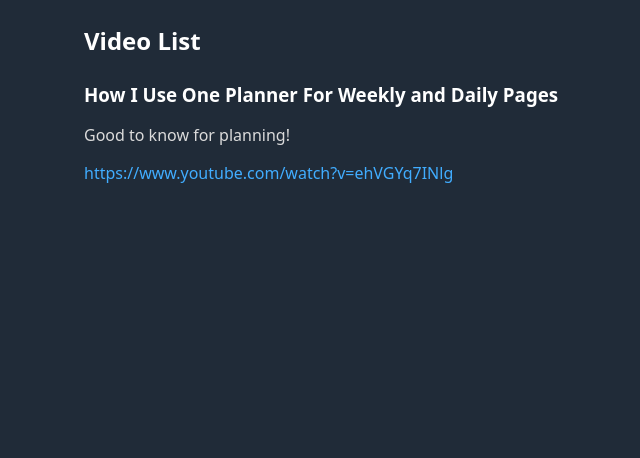
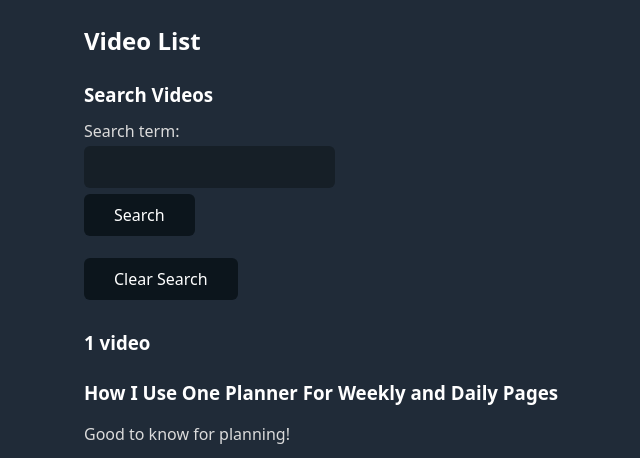
Before and after one commit to DelevopmentBEAR/video-app, a Django app: page /video_list in a window 1280 px wide. Shown: the top 458 px of the page, without its empty margins (156-796 px from the left). Before the commit the page ends 183 px from the top, so only its background shows below. Run offline with Django 5.2, Linux system fonts and the light colour scheme; data comes from the database, SQL or seed files in the repository; both versions use the stored data as it was after the commit.

Commit message:
Implement search functionality and enhance video list display

```diff
--- a/video/video_collection/forms.py
+++ b/video/video_collection/forms.py
@@ -5,3 +5,6 @@ class VideoForm(forms.ModelForm):
     class Meta:
         model = Video
         fields = ['name', 'url', 'notes']
+
+class SearchForm(forms.Form):
+    search_term = forms.CharField()
--- a/video/video_collection/models.py
+++ b/video/video_collection/models.py
@@ -15,10 +15,11 @@ class Video(models.Model):
 
         # Extract the video ID from the URL and store it in the video_id field
         url_components = parse.urlparse(self.url)
-        query_string = parse.parse_qs(url_components.query) # 'v=123456789' -> {'v': ['123456789']}
-        if not query_string:
-            raise ValidationError("Invalid YouTube URL {self.url}")
-        parameters = parse.parse_qs(query_string, strict_parsing=True)
+        # query_string = parse.parse_qs(url_components.query) # 'v=123456789' -> {'v': ['123456789']}
+        # if not query_string:
+        #     raise ValidationError("Invalid YouTube URL {self.url}")
+        # parameters = parse.parse_qs(query_string, strict_parsing=True)
+        parameters = parse.parse_qs(url_components.query)
         v_parameters = parameters.get('v') # return None if no key found, e.g. for a URL like https://www.youtube.com/watch?v=dQw4w9WgXcQ, v_parameters will be ['dQw4w9WgXcQ']
         if not v_parameters: # checking if None or empty list
             raise ValidationError(f"Invalid YouTube URL: missing parameters {self.url}")
--- a/video/video_collection/static/css/style.css
+++ b/video/video_collection/static/css/style.css
@@ -1,3 +1,12 @@
-body {
-    background-color: darkblue;
+/* body {
+    background-color: slategray;
+} */
+
+.navigation {
+    margin: 10px;
 }
+
+.navigation > a {
+    color: darkgoldenrod;
+    padding-right: 30px;
+}
--- a/video/video_collection/templates/video_collection/add.html
+++ b/video/video_collection/templates/video_collection/add.html
@@ -5,6 +5,8 @@
 {% for message in messages%}
     <li>{{ message }}</li>
 {% endfor %}
+
+<h2>Add a Video</h2>
 
 {% comment %} This is a simple form for adding a new video {% endcomment %}
 <form method="POST" action="{% url 'add_video' %}">
--- a/video/video_collection/templates/video_collection/base.html
+++ b/video/video_collection/templates/video_collection/base.html
@@ -4,12 +4,20 @@
 <head>
     <title>Video Collection</title>
     <link rel="stylesheet" href="https://cdn.jsdelivr.net/npm/water.css@2/out/dark.css">
-    <link rel="stylesheet" href="{% static 'video_collection/style.css' %}">
+    <link rel="stylesheet" href="{% static 'css/style.css' %}">
 </head>
 <body>
 
     {% block content %}
     {% endblock %}
 
+    <hr>
+
+    <div class="navigation">
+        <a href="{% url 'home' %}">Home</a>
+        <a href="{% url 'video_list' %}">Video List</a>
+        <a href="{% url 'add_video' %}">Add Video</a>
+    </div>
+
 </body>
 </html>
--- a/video/video_collection/templates/video_collection/video_list.html
+++ b/video/video_collection/templates/video_collection/video_list.html
@@ -2,11 +2,40 @@
 
 {% block content %}
     <h2>Video List</h2>
+
+    <h3>Search Videos</h3>
+
+    <form method="GET" action="{% url 'video_list' %}">
+        {{search_form}}
+        <button type="submit">Search</button>
+    </form>
+
+   <a href="{% url 'video_list' %}">
+        <button type="button">Clear Search</button>
+   </a>
+
+   <h3>{{ videos|length }} video{{ videos|length|pluralize }}</h3>
+
     {% for video in videos %}
         <div>
             <h3>{{ video.name }}</h3>
             <p>{{ video.notes }}</p>
-            <a href="{{ video.url }}">{{ video.url }}</a>
+            {% comment %} <iframe width="420" height="315" scr="https://youtube.com/embed/{{video.video_id}}"></iframe> {% endcomment %}
+            <iframe
+                width="420"
+                height="315"
+                src="https://www.youtube.com/embed/{{ video.video_id }}"
+                title="{{ video.name }}"
+                allow="accelerometer; autoplay; clipboard-write; encrypted-media; gyroscope; picture-in-picture; web-share"
+                referrerpolicy="strict-origin-when-cross-origin"
+                allowfullscreen>
+            </iframe>
+            <p><a href="{{ video.url }}">{{ video.url }}</a></p>
         </div>
+    {% empty %}
+
+        <p>No videos found matching this term.</p>
+
     {% endfor %}
+
 {% endblock %}
--- a/video/video_collection/views.py
+++ b/video/video_collection/views.py
@@ -1,7 +1,8 @@
 from django.shortcuts import redirect, render
-from .forms import VideoForm
+from .forms import VideoForm, SearchForm
 from django.core.exceptions import ValidationError
 from django.db import IntegrityError
+from django.db.models.functions import Lower
 from django.contrib import messages
 from .models import Video
 
@@ -40,6 +41,14 @@ def add(request):
 def video_list(request):
     # Logic for displaying the list of videos will go here
 
-    # Retrieve all videos from the database
-    videos = Video.objects.all()
-    return render(request, 'video_collection/video_list.html', {'videos': videos})
+    search_form =SearchForm(request.GET) # build form from data user has sent to app
+
+    if search_form.is_valid():
+        search_term = search_form.cleaned_data['search_term'] # example: 'yoga' or 'squats'
+        videos = Video.objects.filter(name__icontains=search_term).order_by(Lower('name'))
+
+    else: # form is not filled in or this is the first time the user sees the page
+        search_form = SearchForm()
+        videos = Video.objects.order_by(Lower('name'))
+
+    return render(request, 'video_collection/video_list.html', {'videos': videos, 'search_form': search_form} )
```
Also changed, not shown: video/db.sqlite3.
